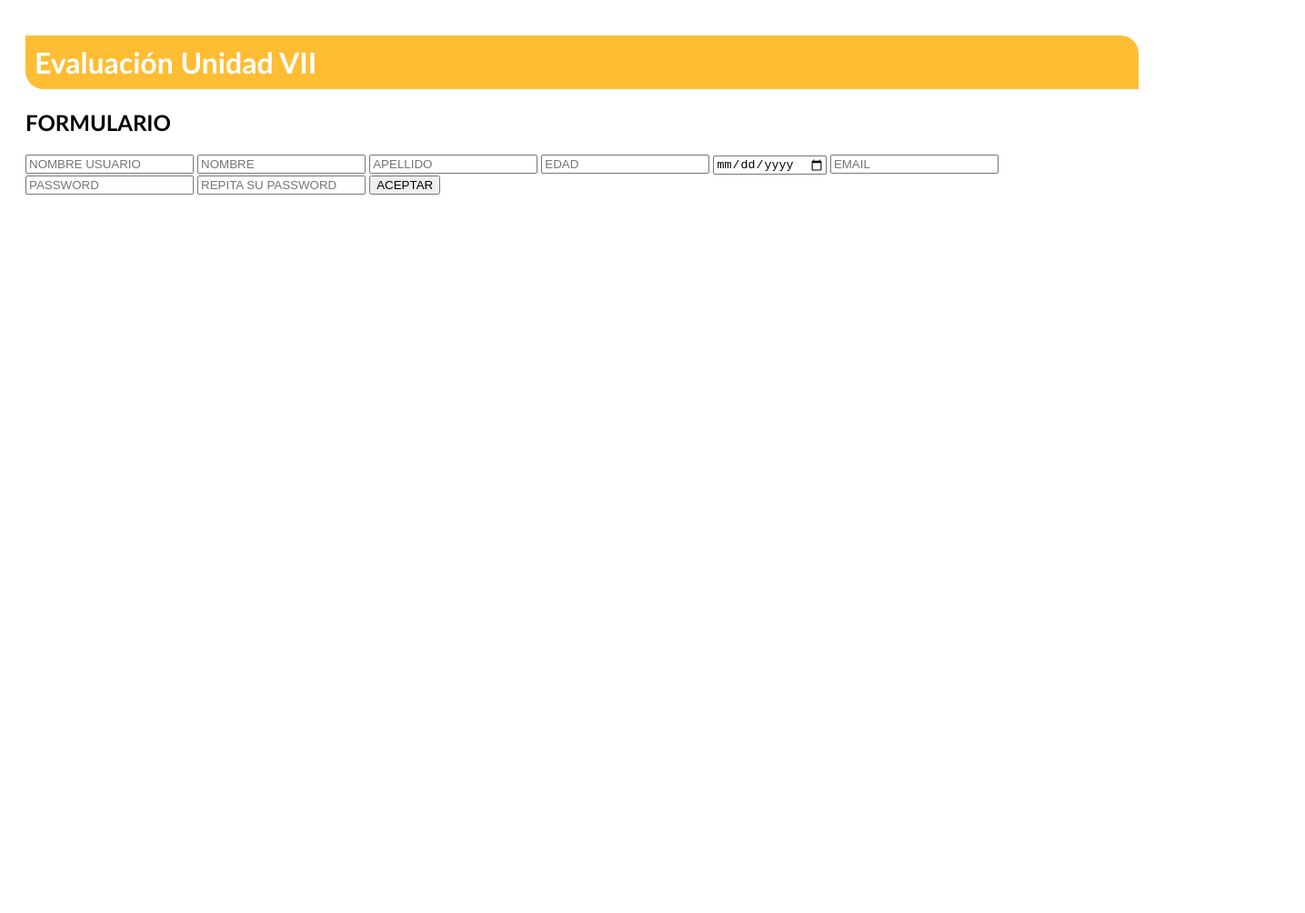
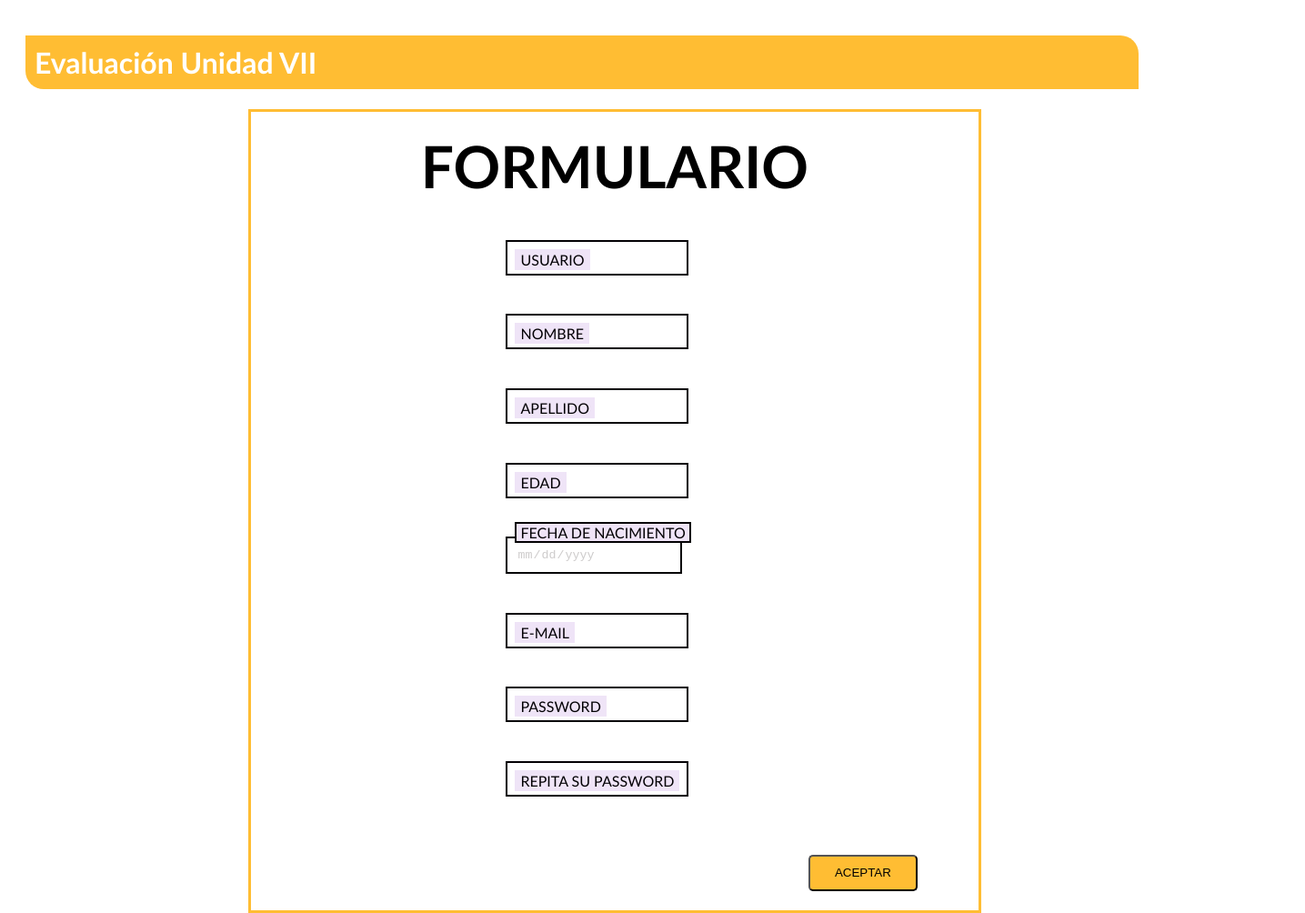
Before and after one commit to MarIsaTrettel/Elearning-total, a plain HTML site: page evaluacion7_Trettel/evaluacion7.html in a window 1280 px wide. Shown: the whole page at 91% size, 1435 px wide, since content can reach past the window. Before the commit the page ends 800 px from the top, so only its background shows below. Drawn offline with Linux system fonts and the light colour scheme.

Commit message:
Estilismo

```diff
--- a/evaluacion7_Trettel/css/estilo.css
+++ b/evaluacion7_Trettel/css/estilo.css
@@ -1,16 +1,83 @@
-body{
-
-    font-family: Calibri;
-    padding: 10px 20px;
+body {
+	font-family: Calibri;
+	padding: 10px 20px;
 }
 
-h1 {
+.sectionForm {
+	display: flex;
+	justify-content: center;
+	width: 800px;
+	border: solid #ffbd33;
+	margin: 0 20%;
+}
+
+
+.UnidaTitle {
 	color: #FFFFFF;
 	background-color: #ffbd33;
 	padding: 10px;
-	border-radius:0 20px;
+	border-radius: 0 20px;
 }
 
-.error{
-	color:red
+.FormTitle {
+	font-size: 4rem;
+	margin: 5% 0;
 }
+
+.error {
+	background-color: red !important;
+}
+
+.formEjercicio {
+	position: relative;
+	margin: 10% 22%;
+}
+
+.formEjercicio input {
+	color: rgb(205, 203, 203);
+	background: none;
+	padding: 0.625rem;
+	border: 2px solid #030104;
+
+}
+
+.formEjercicio label {
+	position: absolute;
+	top: 0;
+	left: 0;
+	translate: 0.625rem 0.625rem;
+	color: #030104;
+	background-color: #efe4f7;
+	padding-inline: 0.25rem;
+	border: 2px solid transparent;
+	pointer-events: none;
+	transition: translate 250ms,
+		background-color 250ms,
+		border-color 250ms;
+}
+
+.formEjercicio:focus-within label,
+.formEjercicio:not(:has(:placeholder-shown)) label {
+	translate: 0.625rem -1rem;
+	border-color: #030104;
+}
+
+.field ::placeholder {
+	color: transparent;
+}
+
+.fechaNac[type="date"]::-webkit-calendar-picker-indicator {
+	display: none;
+}
+
+.fechaNac {
+	width: 170px;
+}
+
+#btnAceptar {
+	width: 120px;
+	height: 40px;
+	border-radius: 5px;
+	background-color: #ffbd33;
+	margin: 5% 100%;
+}
--- a/evaluacion7_Trettel/evaluacion7.html
+++ b/evaluacion7_Trettel/evaluacion7.html
@@ -11,19 +11,46 @@
 
 <body>
 
-    <h1>Evaluación Unidad VII</h1>
-    <form id="formEjercicio">
-        <h2>FORMULARIO</h2>
-        <input type="text" placeholder="NOMBRE USUARIO" required  minlength="8" maxlength="8" pattern="[A-Za-z]{8,}" title="Coloque 8 caracteres alfabéticos.">
-        <input type="text" placeholder="NOMBRE" required minlength="3"  >
-        <input type="text" placeholder="APELLIDO" required minlength="3" >
-        <input type="number" placeholder="EDAD" maxlength="3">
-        <input type="date" placeholder="FECHA DE NACIMIENTO">
-        <input type="email" placeholder="EMAIL" required>
-        <input type="password" placeholder="PASSWORD" id="password1">
-        <input type="password" placeholder="REPITA SU PASSWORD" id="password2">
+    <h1 class="UnidaTitle">Evaluación Unidad VII</h1>
+
+    <section class="sectionForm">
+    <form id="formEjercicio"><h1 class="FormTitle">FORMULARIO</h1>
+        <div class="formEjercicio">
+            <input type="text" placeholder="" id="NombreUsuario" minlength="8" maxlength="8" pattern="[A-Za-z]{8,}"
+                title="Coloque 8 caracteres alfabéticos." required>
+            <label for="NombreUsuario">USUARIO</label>
+        </div>
+        <div class="formEjercicio">
+            <input type="text" placeholder="" id="Nombre" minlength="3" required>
+            <label for="Nombre">NOMBRE</label>
+        </div>
+        <div class="formEjercicio">
+            <input type="text" placeholder="" id="Apellido" minlength="3" required>
+            <label for="Apellido">APELLIDO</label>
+        </div>
+        <div class="formEjercicio">
+            <input type="number" placeholder="" id="Edad" maxlength="3">
+            <label for="Edad">EDAD</label>
+        </div>
+        <div class="formEjercicio">
+            <input type="date" placeholder="" id="fechaNac" class="fechaNac">
+            <label for="fechaNac">FECHA DE NACIMIENTO</label>
+        </div>
+        <div class="formEjercicio">
+            <input type="email" placeholder="" id="Email">
+            <label for="Email">E-MAIL</label>
+        </div>
+        <div class="formEjercicio">
+            <input type="password" placeholder="" id="password1">
+            <label for="password1">PASSWORD</label>
+        </div>
+        <div class="formEjercicio">
+            <input type="password" placeholder="" id="password2">
+            <label for="password2">REPITA SU PASSWORD</label>
+        </div>
         <input type="submit" value="ACEPTAR" id="btnAceptar">
     </form>
+</section>
     <script src="./js/evaluacion7.js"></script>
 </body>
 
--- a/evaluacion7_Trettel/js/evaluacion7.js
+++ b/evaluacion7_Trettel/js/evaluacion7.js
@@ -1,5 +1,5 @@
 
-var ejecutarForm = () => {
+/* var ejecutarForm = () => {
     let datoNombre = document.forms[0].elements[0].value
     let datoApellido = document.forms[0].elements[1].value
     let datoEdad = document.forms[0].elements[3].value
@@ -7,7 +7,7 @@ var ejecutarForm = () => {
     let datoEmail = document.forms[0].elements[5].value
 
     alert("Nombre: " + datoNombre + "\nApellido: " + datoApellido + "\nEdad: " + datoEdad + "\nFecha de nacimiento: " + datoFechaDeNacimiento + "\nEmail: " + datoEmail)
-}
+} */
 
 var validacion = () => {
     let password1 = document.getElementById('password1')
@@ -19,7 +19,7 @@ var validacion = () => {
         password2.classList.add('error')
     } else {
         password1.setCustomValidity("")
-        ejecutarForm()
+        /* ejecutarForm() */
     }
 }
 
```
